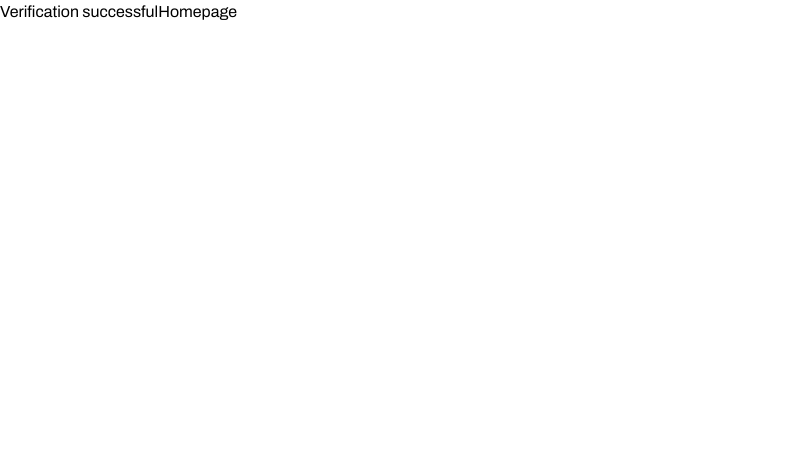
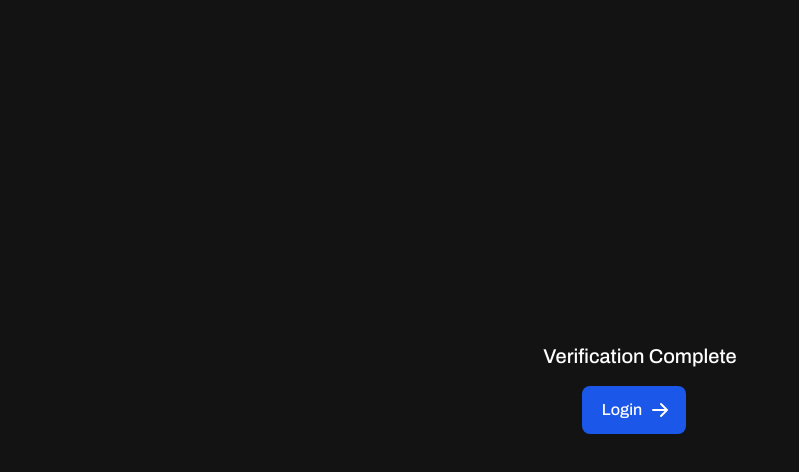
Before and after one commit to tanpreetjolly/simple-chat-app, a React (Vite) app in the folder frontend/: page /users/1/verify/1 in a window 1280 px wide. Shown: the top 472 px of the page, without its empty margins (0-799 px from the left). Built offline with nearby package versions, Linux system fonts and the light colour scheme; no server answers.

Commit message:
fix : auth fixes in login, logout and verify

```diff
--- a/frontend/src/components/Chat/Nav.jsx
+++ b/frontend/src/components/Chat/Nav.jsx
@@ -1,7 +1,16 @@
 // Nav.js
-import React from "react";
+import React, { useEffect } from "react";
 import { Link } from "react-router-dom";
+import { useAuth } from "../../context/authContext";
+import { useNavigate } from "react-router-dom";
 const Nav = () => {
+  const { logout, isAuthenticated } = useAuth();
+  const navigate = useNavigate();
+  useEffect(() => {
+    if (!isAuthenticated) {
+      navigate("/login");
+    }
+  }, [isAuthenticated]);
   return (
     <header className="w-[9%] text-white bg-dark flex flex-col px-3 py-4">
       <Link
@@ -11,7 +20,7 @@ const Nav = () => {
         <img
           src="https://flowbite.com/docs/images/logo.svg"
           className="h-8"
-          alt="Flowbite Logo"
+          alt="Swift Logo"
         />
         <span className="font-semibold text-xl mr-2">Swift</span>
       </Link>
@@ -67,7 +76,7 @@ const Nav = () => {
               d="M8.25 9V5.25A2.25 2.25 0 0 1 10.5 3h6a2.25 2.25 0 0 1 2.25 2.25v13.5A2.25 2.25 0 0 1 16.5 21h-6a2.25 2.25 0 0 1-2.25-2.25V15m-3 0-3-3m0 0 3-3m-3 3H15"
             />
           </svg>
-          <span>Logout</span>
+          <button onClick={logout}>Logout</button>
         </Link>
       </nav>
     </header>
--- a/frontend/src/pages/Login.jsx
+++ b/frontend/src/pages/Login.jsx
@@ -126,7 +126,7 @@ const Login = () => {
                 Don’t have an account yet?{" "}
                 <Link
                   to={"/register"}
-                  clssName="font-medium "
+                  className="font-medium "
                 >
                   Sign up
                 </Link>
--- a/frontend/src/pages/VerifyEmail.jsx
+++ b/frontend/src/pages/VerifyEmail.jsx
@@ -2,17 +2,25 @@ import { useEffect, useState } from "react";
 import axios from "axios";
 import { Link, useParams } from "react-router-dom"; // Make sure to import useParams if you're using React Router
 import { toast } from "react-hot-toast";
+import { useAuth } from "../context/authContext";
+import { useNavigate } from "react-router-dom";
 
 const VerifyEmail = () => {
   const { id, token } = useParams();
   const [loading, setLoading] = useState(false);
+  const { isAuthenticated, checkAuth } = useAuth();
+  const navigate = useNavigate();
+
+  useEffect(() => {
+    checkAuth();
+    if (isAuthenticated) navigate("/");
+  }, []);
+
   useEffect(() => {
     const fetchData = async () => {
       try {
         setLoading(true);
-        const response = await axios.get(
-          `/api/user/${id}/verify/${token}`
-        );
+        const response = await axios.get(`/api/user/${id}/verify/${token}`);
 
         toast.success(response.data.message);
         // console.log("Verification successful:", response.data);
@@ -27,15 +35,52 @@ const VerifyEmail = () => {
     fetchData();
   }, [id, token]);
   return (
-    <>
-      {loading && <h1>Loading...</h1>}
-      {!loading && (
-        <div>
-          Verification successful
-          <Link to={"/"}>Homepage</Link>
+    <div className="bg-dark min-h-screen text-white flex justify-center items-center flex-col">
+      {loading && (
+        <div className="mb-10 flex flex-col items-center" role="status">
+          <svg
+            aria-hidden="true"
+            className="w-20 h-20 animate-spin fill-primarySecond"
+            viewBox="0 0 100 101"
+            fill="none"
+            xmlns="http://www.w3.org/2000/svg"
+          >
+            <path
+              d="M100 50.5908C100 78.2051 77.6142 100.591 50 100.591C22.3858 100.591 0 78.2051 0 50.5908C0 22.9766 22.3858 0.59082 50 0.59082C77.6142 0.59082 100 22.9766 100 50.5908ZM9.08144 50.5908C9.08144 73.1895 27.4013 91.5094 50 91.5094C72.5987 91.5094 90.9186 73.1895 90.9186 50.5908C90.9186 27.9921 72.5987 9.67226 50 9.67226C27.4013 9.67226 9.08144 27.9921 9.08144 50.5908Z"
+              fill="currentColor"
+            />
+            <path
+              d="M93.9676 39.0409C96.393 38.4038 97.8624 35.9116 97.0079 33.5539C95.2932 28.8227 92.871 24.3692 89.8167 20.348C85.8452 15.1192 80.8826 10.7238 75.2124 7.41289C69.5422 4.10194 63.2754 1.94025 56.7698 1.05124C51.7666 0.367541 46.6976 0.446843 41.7345 1.27873C39.2613 1.69328 37.813 4.19778 38.4501 6.62326C39.0873 9.04874 41.5694 10.4717 44.0505 10.1071C47.8511 9.54855 51.7191 9.52689 55.5402 10.0491C60.8642 10.7766 65.9928 12.5457 70.6331 15.2552C75.2735 17.9648 79.3347 21.5619 82.5849 25.841C84.9175 28.9121 86.7997 32.2913 88.1811 35.8758C89.083 38.2158 91.5421 39.6781 93.9676 39.0409Z"
+              fill="currentFill"
+            />
+          </svg>
+          <span className="my-4 text-lg">Loading...</span>
         </div>
       )}
-    </>
+      {!loading && (
+        <span className="my-4 text-xl font-medium">Verification Complete</span>
+      )}
+      {!loading && !isAuthenticated && (
+        <Link
+          to={"/login"}
+          className="inline-flex items-center justify-center px-5 py-3 mr-3 text-base font-medium text-center text-white rounded-lg bg-[#1B57E9] hover:bg-blue-800 focus:ring-4 focus:ring-primary-300 mb-10 "
+        >
+          Login
+          <svg
+            className="w-5 h-5 ml-2 -mr-1"
+            fill="currentColor"
+            viewBox="0 0 20 20"
+            xmlns="http://www.w3.org/2000/svg"
+          >
+            <path
+              fillRule="evenodd"
+              d="M10.293 3.293a1 1 0 011.414 0l6 6a1 1 0 010 1.414l-6 6a1 1 0 01-1.414-1.414L14.586 11H3a1 1 0 110-2h11.586l-4.293-4.293a1 1 0 010-1.414z"
+              clipRule="evenodd"
+            ></path>
+          </svg>
+        </Link>
+      )}
+    </div>
   );
 };
 
```
